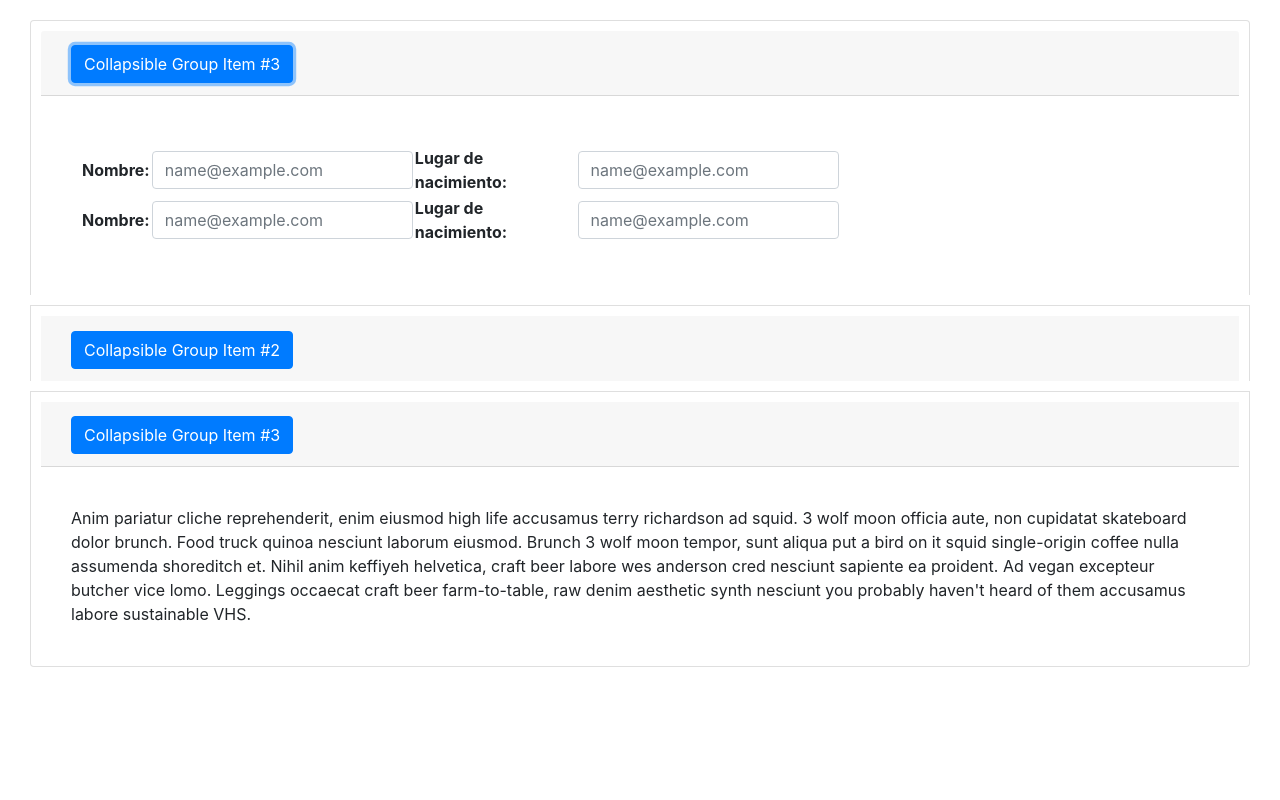
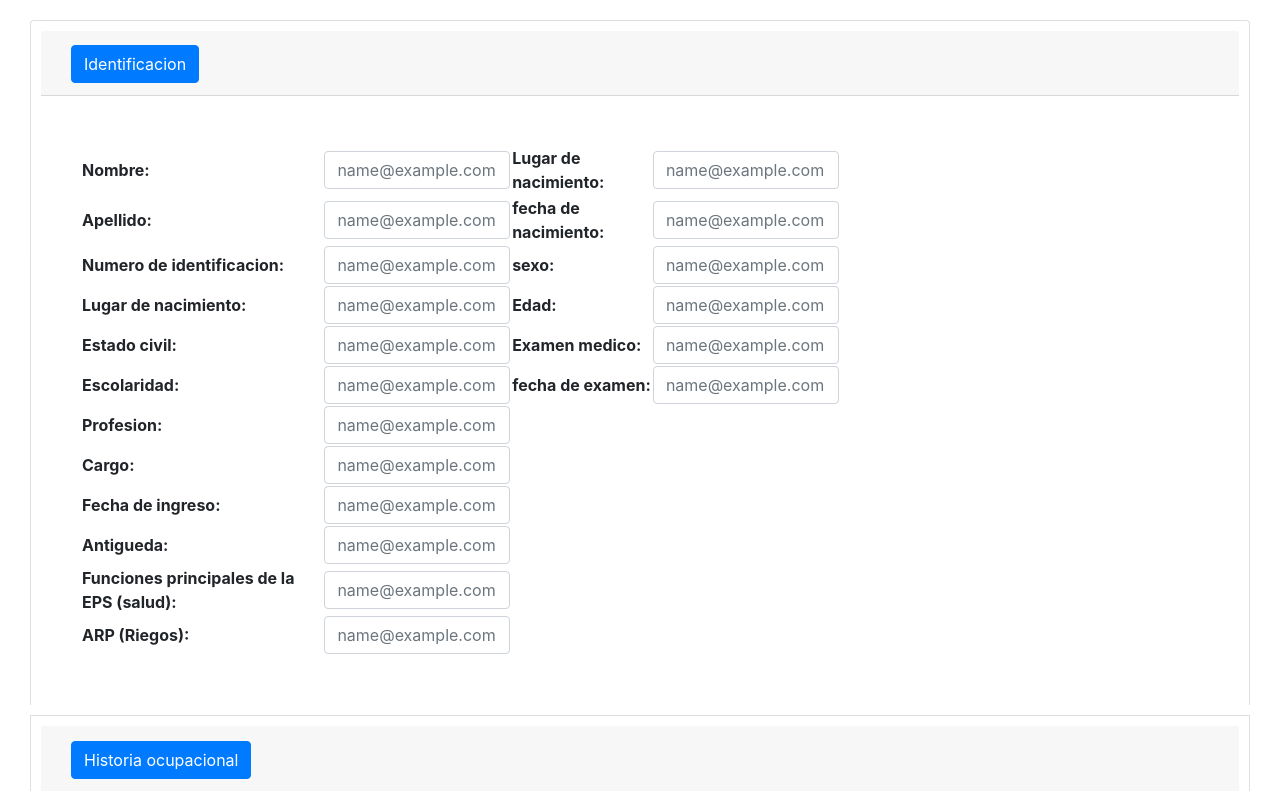
Before and after one commit to Ediel96/Example-part-of-a-web-pages, a plain HTML site: page 06-form/index.html in a window 1280 px wide. Both pictures are taken after a click on the button "Collapsible Group Item #3". Shown: the top 800 px of the page. Drawn offline with Linux system fonts and the light colour scheme; files whose address does not match are found by name.

Commit message:
Adding +

```diff
--- a/06-form/index.html
+++ b/06-form/index.html
@@ -17,7 +17,7 @@
           <div class="card-header" id="headingThree">
             <h2 class="mb-0">
               <button class="btn btn-primary collapsed" type="button" data-toggle="collapse" data-target="#collapseThree" aria-expanded="false" aria-controls="collapseThree">
-                Collapsible Group Item #3
+                Identificacion
               </button>
             </h2>
           </div>
@@ -31,21 +31,68 @@
                   <th><input type="email" class="form-control" id="exampleFormControlInput1" placeholder="name@example.com"></th>
                 </tr>
                 <tr>
-                  <th>Nombre: </th>
+                  <th>Apellido: </th>
                   <th><input type="email" class="form-control" id="exampleFormControlInput1" placeholder="name@example.com"></th>
+                  <th>fecha de nacimiento: </th>
+                  <th><input type="email" class="form-control" id="exampleFormControlInput1" placeholder="name@example.com"></th>
+                </tr>
+                <tr>
+                  <th>Numero de identificacion: </th>
+                  <th><input type="email" class="form-control" id="exampleFormControlInput1" placeholder="name@example.com"></th>
+                  <th>sexo: </th>
+                  <th><input type="email" class="form-control" id="exampleFormControlInput1" placeholder="name@example.com"></th>
+                </tr>
+                <tr>
                   <th>Lugar de nacimiento: </th>
                   <th><input type="email" class="form-control" id="exampleFormControlInput1" placeholder="name@example.com"></th>
-                  </tr>
+                  <th>Edad: </th>
+                  <th><input type="email" class="form-control" id="exampleFormControlInput1" placeholder="name@example.com"></th>
+                </tr>
+                <tr>
+                  <th>Estado civil: </th>
+                  <th><input type="email" class="form-control" id="exampleFormControlInput1" placeholder="name@example.com"></th>
+                  <th>Examen medico: </th>
+                  <th><input type="email" class="form-control" id="exampleFormControlInput1" placeholder="name@example.com"></th>
+                </tr>
+                <tr>
+                  <th>Escolaridad: </th>
+                  <th><input type="email" class="form-control" id="exampleFormControlInput1" placeholder="name@example.com"></th>
+                  <th>fecha de examen: </th>
+                  <th><input type="email" class="form-control" id="exampleFormControlInput1" placeholder="name@example.com"></th>
+                </tr>
+                <tr>
+                  <th>Profesion: </th>
+                  <th><input type="email" class="form-control" id="exampleFormControlInput1" placeholder="name@example.com"></th>
+                </tr>
+                <tr>
+                  <th>Cargo: </th>
+                  <th><input type="email" class="form-control" id="exampleFormControlInput1" placeholder="name@example.com"></th>
+                </tr>
+                <tr>
+                  <th>Fecha de ingreso: </th>
+                  <th><input type="email" class="form-control" id="exampleFormControlInput1" placeholder="name@example.com"></th>
+                </tr>
+                <tr>
+                  <th>Antigueda: </th>
+                  <th><input type="email" class="form-control" id="exampleFormControlInput1" placeholder="name@example.com"></th>
+                </tr>
+                <tr>
+                  <th>Funciones principales de la EPS (salud): </th>
+                  <th><input type="email" class="form-control" id="exampleFormControlInput1" placeholder="name@example.com"></th>
+                </tr>
+                <tr>
+                  <th>ARP (Riegos): </th>
+                  <th><input type="email" class="form-control" id="exampleFormControlInput1" placeholder="name@example.com"></th>
+                </tr>
               </table>
             </div>
           </div>
-
     </div>
     <div class="card">
       <div class="card-header" id="headingTwo">
         <h2 class="mb-0">
           <button class="btn btn-primary collapsed" type="button" data-toggle="collapse" data-target="#collapseTwo" aria-expanded="false" aria-controls="collapseTwo">
-            Collapsible Group Item #2
+            Historia ocupacional
           </button>
         </h2>
       </div>
@@ -53,9 +100,17 @@
         <div class="card-body">
             <table class="col-3">
                 <tr>
-                  <th>Nombre: </th>
+                  <th>Oficios de desempeño:</th>
+                  <th><input type="email" class="form-control" id="exampleFormControlInput1" placeholder="name@example.com"></th>
+                  <th>Examenes:</th>
                   <th><input type="email" class="form-control" id="exampleFormControlInput1" placeholder="name@example.com"></th>
                 </tr>
+                <tr>
+                    <th>Empresa/Area :</th>
+                    <th><input type="email" class="form-control" id="exampleFormControlInput1" placeholder="name@example.com"></th>
+                    <th>Examenes:</th>
+                    <th><input type="email" class="form-control" id="exampleFormControlInput1" placeholder="name@example.com"></th>
+                  </tr>
               </table>
         </div>
       </div>
```
